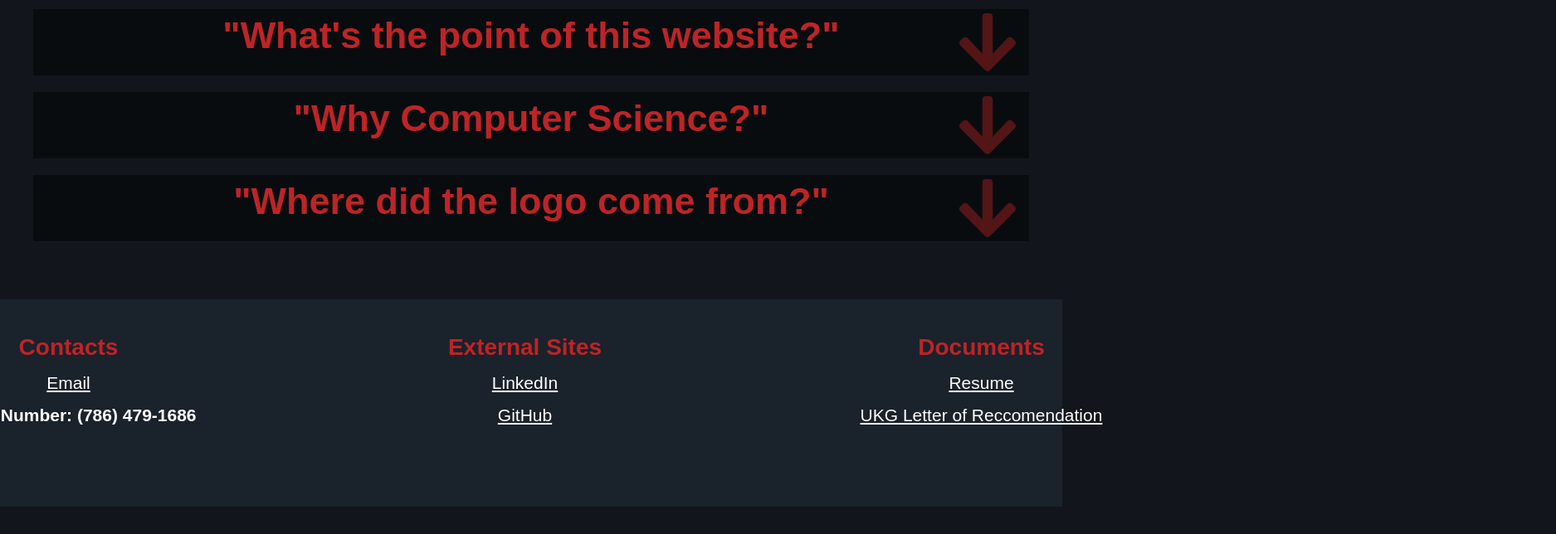
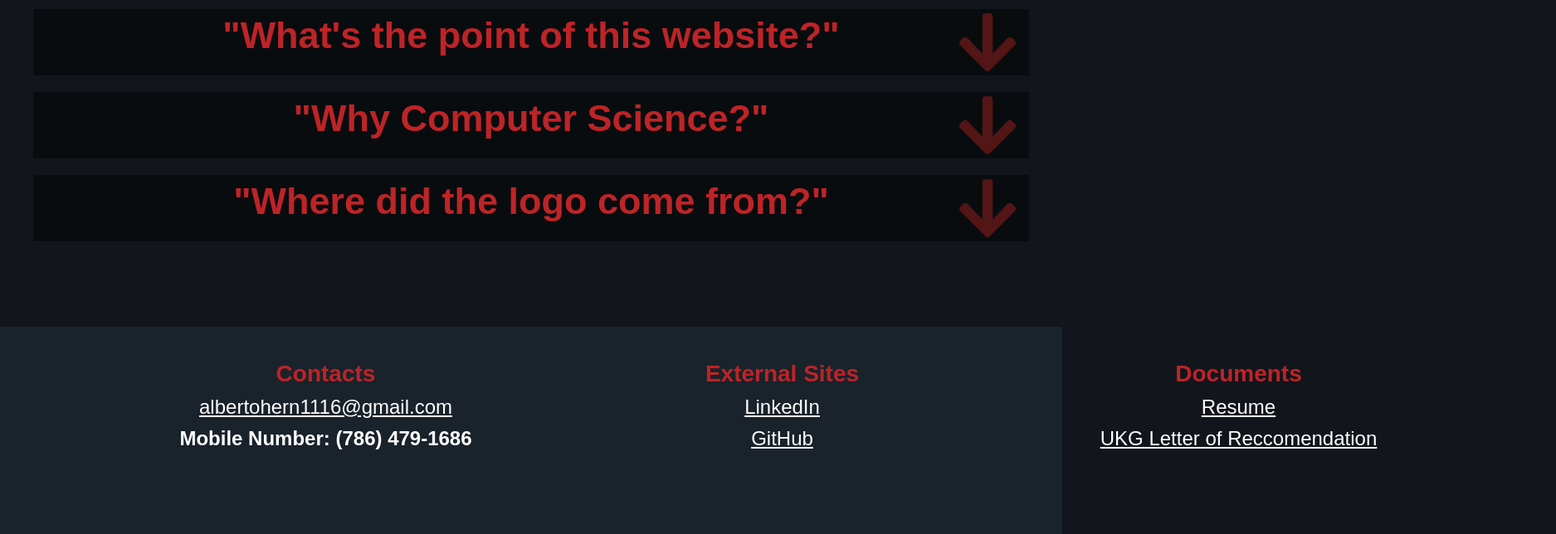
Before and after one commit to Albertoh16/ASH-SIte, a React (Create React App) app: page /#/ in a window 1280 px wide. Shown: the part 789-1433 px from the top of the page at 83% size, 1875 px wide, since content can reach past the window. Before the commit the page ends 1400 px from the top, so only its background shows below. Built offline with nearby package versions, Linux system fonts and the light colour scheme.

Commit message:
Completed the design for the home page.

```diff
--- a/src/components/Footer.js
+++ b/src/components/Footer.js
@@ -1,4 +1,7 @@
 import '../styles/FooterStyles.css'
+
+import resume from '../assets/Alberto_S_Hernandez_Resume.pdf'
+import LetterOfRec from '../assets/ASH_UKG_LetterOfReccomendation.pdf'
 
 function Footer() {
     return (
@@ -7,20 +10,20 @@ function Footer() {
 
           <div class="footerDivision">
             <h3 class="divisionTitle">Contacts</h3>
-            <a href="mailto:albertohern1116@gmail.com" className='linkTxt'>Email</a>
+            <a href="mailto:albertohern1116@gmail.com" className='linkTxt'>albertohern1116@gmail.com</a>
             <h3 className='linkTxt'>Mobile Number: (786) 479-1686</h3>
           </div>
 
           <div class="footerDivision">
             <h3 class="divisionTitle">External Sites</h3>
-            <a href="https://www.linkedin.com/in/albertoh16/" className='linkTxt'>LinkedIn</a>
-            <a href="https://github.com/Albertoh16" className='linkTxt'>GitHub</a>
+            <a href="https://www.linkedin.com/in/albertoh16/" className='linkTxt' target="_blank">LinkedIn</a>
+            <a href="https://github.com/Albertoh16" className='linkTxt' target="_blank">GitHub</a>
           </div>
 
           <div class="footerDivision">
             <h3 class="divisionTitle">Documents</h3>
-            <a href="../assets/Alberto_S_Hernandez_Resume.pdf" className='linkTxt'>Resume</a>
-            <a href="../assets/LetterOfReccomendation.pdf" className='linkTxt'>UKG Letter of Reccomendation</a>
+            <a href={resume} className='linkTxt' download='Alberto_S_Hernandez_Resume.pdf'>Resume</a>
+            <a href={LetterOfRec} className='linkTxt' download='ASH_UKG_LetterOfReccomendation.pdf'>UKG Letter of Reccomendation</a>
           </div>
 
         </div>
--- a/src/styles/FooterStyles.css
+++ b/src/styles/FooterStyles.css
@@ -5,17 +5,17 @@
     width: 100%;
     bottom: 0px;
     position: relative;
-    top: 100%;
+    top: 75%;
+    display: inline-block;
 }
 
 .footerContainer{
     height: 200px;
     width: 1850px;
-    position: relative;
-    left: 50%;
-    margin-right: -50%;
-    transform: translate(-50%, -147%);
+    position: sticky;
     display: flex;
+    margin-top: 25px;
+    margin-left: 25px;
 }
 
 .footerDivision{
@@ -25,6 +25,9 @@
     top: 8%;
     left: 5%;
     text-align: center;
+    display: flex;
+    flex-direction: column;
+    align-items: center;
 }
 
 .divisionTitle{
@@ -36,7 +39,8 @@
 
 .linkTxt{
     color: white;
-    margin-top: 15px;
-    font-size: 21px;
-    display: block;
+    width: fit-content;
+    font-size: 24px;
+    margin-top: 0;
+    margin-bottom: 10px;
 }
--- a/src/styles/Styles.css
+++ b/src/styles/Styles.css
@@ -205,7 +205,7 @@ h2{
 #AL{
     height: 500px;
     transform: translate(-50%, 680px);
-    margin-bottom: -400px;
+    margin-bottom: -100px;
 }
 
 #who{
```
Also changed, not shown: src/pages/about.js (deleted, +0 -13 lines), 1 other file (tests, documents, lock files or other folders).
